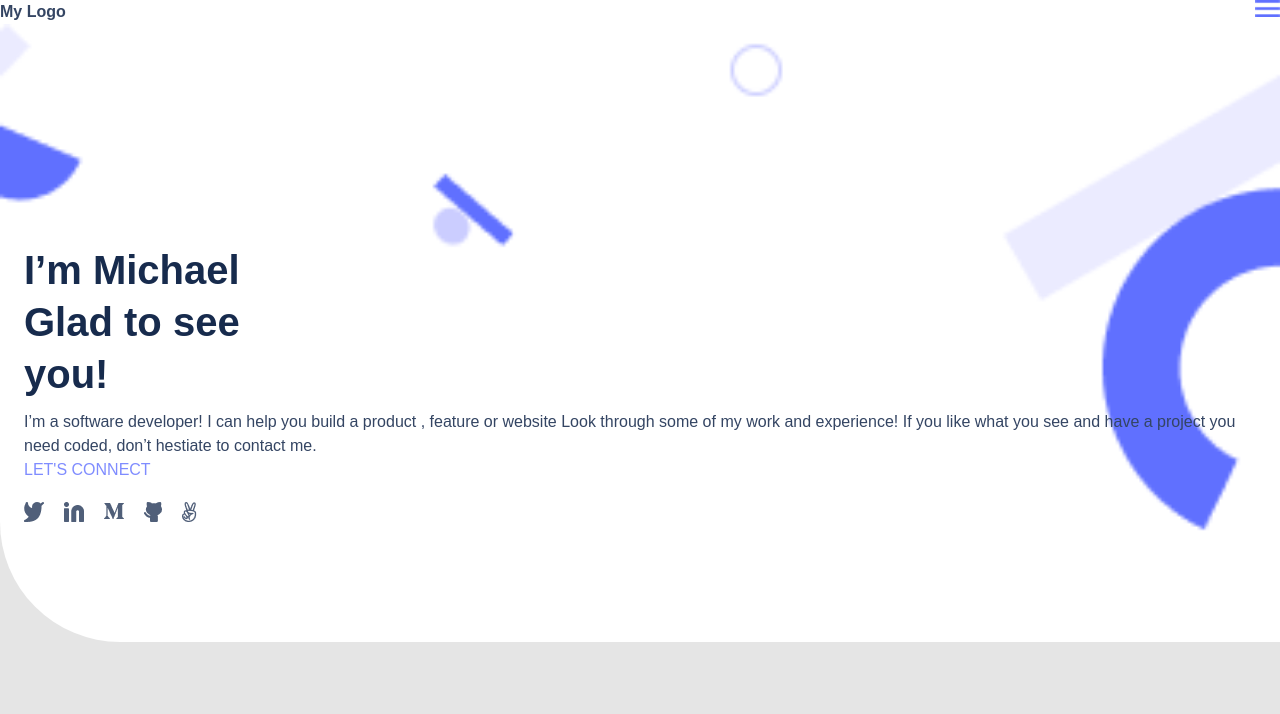
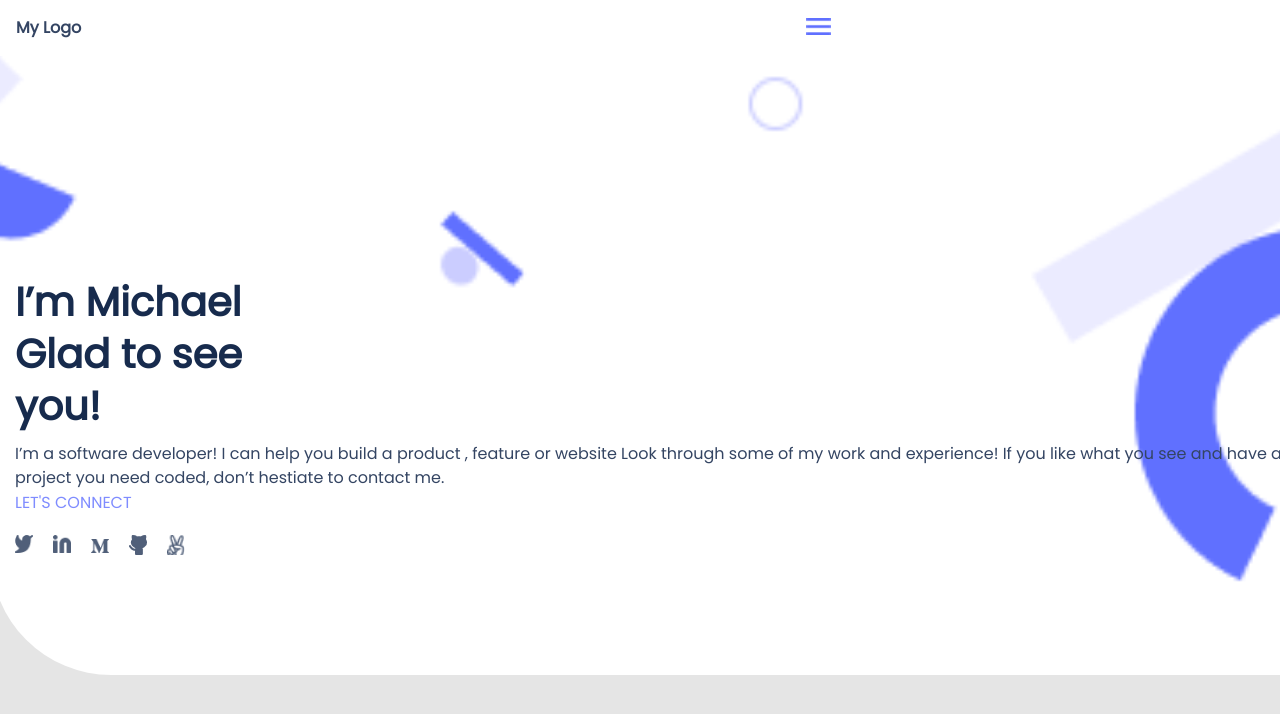
Before and after one commit to michaelasong/PortfolioProject, a website: page index.html in a window 1280 px wide. Drawn offline with Linux system fonts and the light colour scheme.

Commit message:
Reviewers Request Implemented 2

```diff
--- a/index.html
+++ b/index.html
@@ -7,6 +7,10 @@
     <meta name="viewport" content="width=device-width, initial-scale=1.0" />
     <link rel="stylesheet" href="style.css" />
     <title>Document</title>
+    <link rel="preconnect" href="https://fonts.googleapis.com">
+<link rel="preconnect" href="https://fonts.gstatic.com" crossorigin>
+<link href="https://fonts.googleapis.com/css2?family=Poppins&display=swap" rel="stylesheet">
+
 </head>
 
 <body>
--- a/style.css
+++ b/style.css
@@ -2,15 +2,19 @@
   font-family: "Poppins", sans-serif;
   padding: 0;
   margin: 0;
+  width: 100%;
+  overflow: hidden;
 }
 
 .logo {
   color: #344563;
   font-weight: bold;
+  margin: 8px;
+  overflow: hidden;
 }
 
 body {
-  width: fit-content;
+  width: 100%;
   background-color: #e5e5e5;
   padding: 0;
   margin: 0;
@@ -21,12 +25,13 @@
   flex-direction: column;
   justify-content: center;
   align-items: center;
-  overflow-x: hidden;
+  padding-left: 15px;
 }
 
 header {
   background-color: white;
   width: 100%;
+  padding: 8px;
 }
 
 .backgroundimg {
@@ -64,6 +69,7 @@
 nav img {
   display: grid;
   width: 25px;
+  margin: 10px;
 }
 
 .introduction {
@@ -125,6 +131,7 @@
 
 .onion {
   cursor: pointer;
+  padding-left: 140px;
 }
 
 .header {
```
